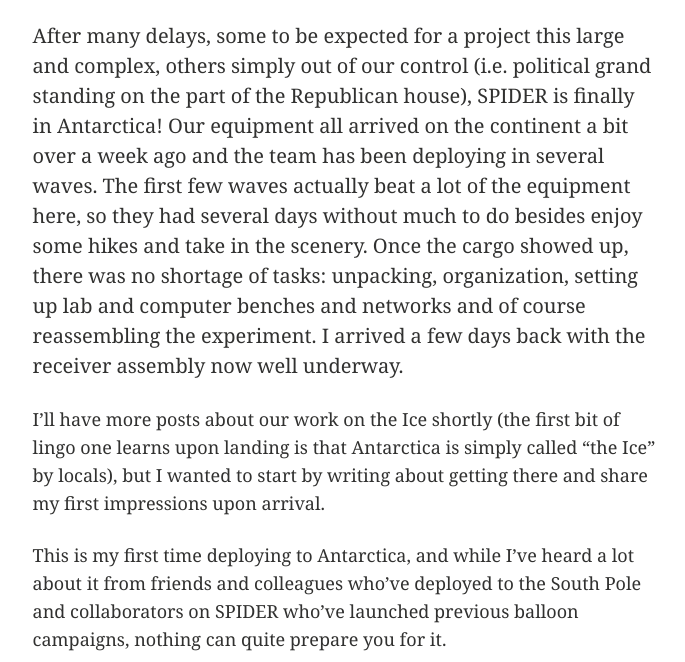
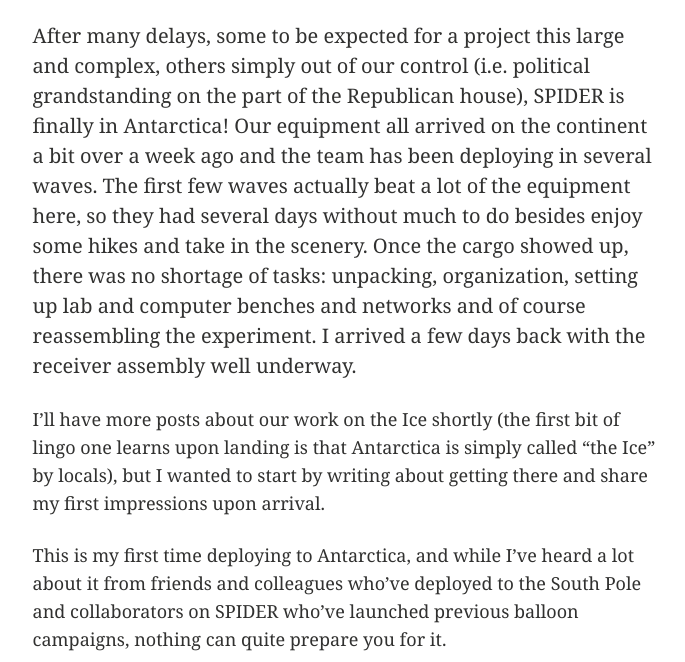
Before and after one commit to zkermish/zkermish.github.io, a Jekyll site: the page built from _posts/articles/2014-11-06-on-the-ice.md, in a window 1280 px wide and 900 px high, scrolled down 753 px, cut to the strip 238-900 px from the top of the window. Shown: the whole strip, without its empty margins (249-934 px from the left). Built offline with Jekyll 4.4.1, drawn with Linux system fonts in a browser that asks for light colours.

Commit message:
Janine's fixes to my post

```diff
--- a/_posts/articles/2014-11-06-on-the-ice.md
+++ b/_posts/articles/2014-11-06-on-the-ice.md
@@ -11,7 +11,7 @@ image:
   thumb:
 ---
 
-After many delays, some to be expected for a project this large and complex, others simply out of our control (i.e. political grand standing on the part of the Republican house), SPIDER is finally in Antarctica!  Our equipment all arrived on the continent a bit over a week ago and the team has been deploying in several waves.  The first few waves actually beat a lot of the equipment here, so they had several days without much to do besides enjoy some hikes and take in the scenery.  Once the cargo showed up, there was no shortage of tasks: unpacking, organization, setting up lab and computer benches and networks and of course reassembling the experiment.  I arrived a few days back with the receiver assembly now well underway.
+After many delays, some to be expected for a project this large and complex, others simply out of our control (i.e. political grandstanding on the part of the Republican house), SPIDER is finally in Antarctica!  Our equipment all arrived on the continent a bit over a week ago and the team has been deploying in several waves.  The first few waves actually beat a lot of the equipment here, so they had several days without much to do besides enjoy some hikes and take in the scenery.  Once the cargo showed up, there was no shortage of tasks: unpacking, organization, setting up lab and computer benches and networks and of course reassembling the experiment.  I arrived a few days back with the receiver assembly well underway.
 
 I'll have more posts about our work on the Ice shortly (the first bit of lingo one learns upon landing is that Antarctica is simply called "the Ice" by locals), but I wanted to start by writing about getting there and share my first impressions upon arrival.
 
```
